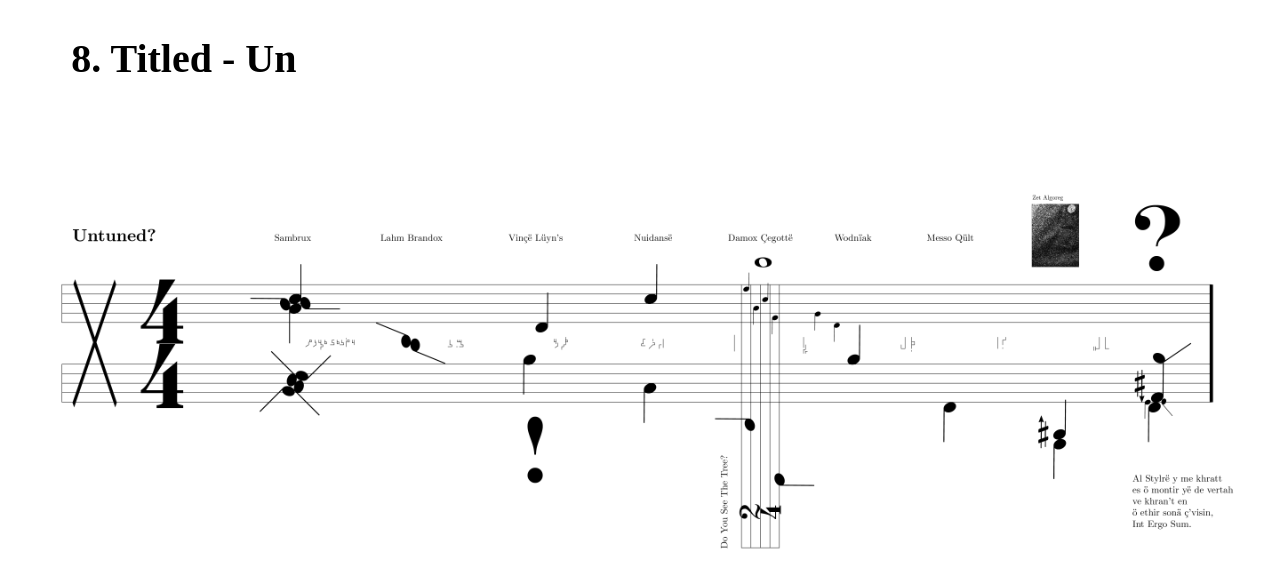
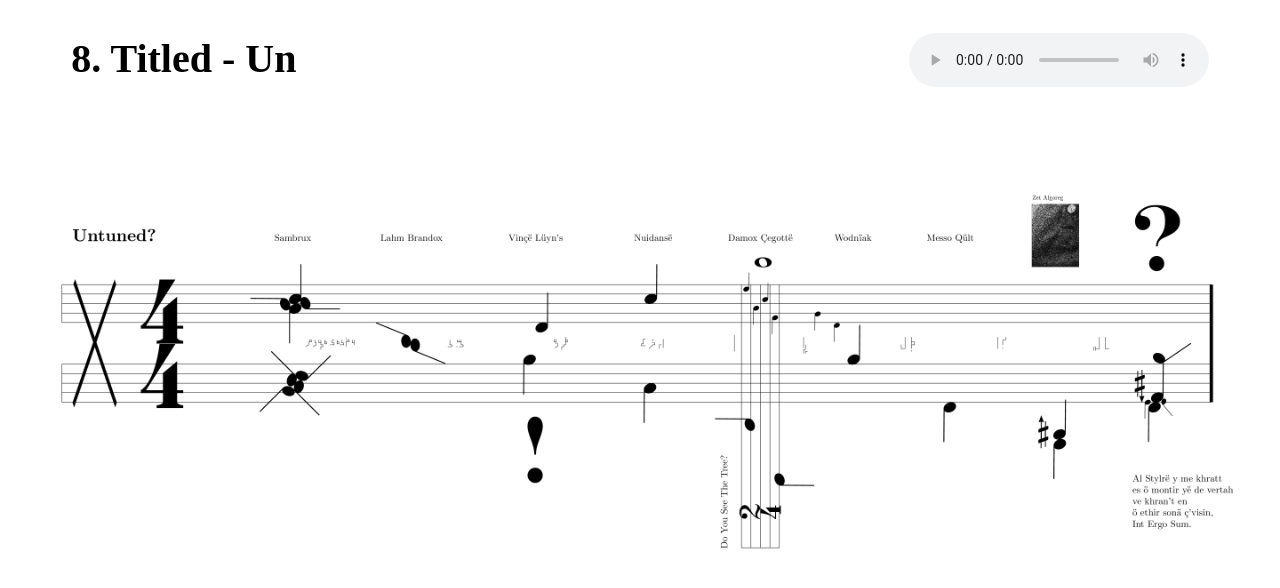
Before and after one commit to diszentoddir/music, a plain HTML site: page index.html in a window 1280 px wide. Drawn offline with Linux system fonts and the light colour scheme.

Commit message:
music added

```diff
--- a/index.html
+++ b/index.html
@@ -19,6 +19,11 @@
             font-size: 40px;
             margin-bottom: 40px;
         }
+        audio{
+            float: right;
+            margin-top: 2%;
+            margin-right: 5%;
+        }
     </style>
 </head>
 
@@ -28,5 +33,10 @@
         8. Titled - Un
     </h1>
 
+    <audio controls autoplay>
+        <source src="./assets/note.mp3" type="audio/mpeg">
+        Play
+    </audio>
+
 </body>
 </html>
```
Also changed, not shown: 1 other file.
